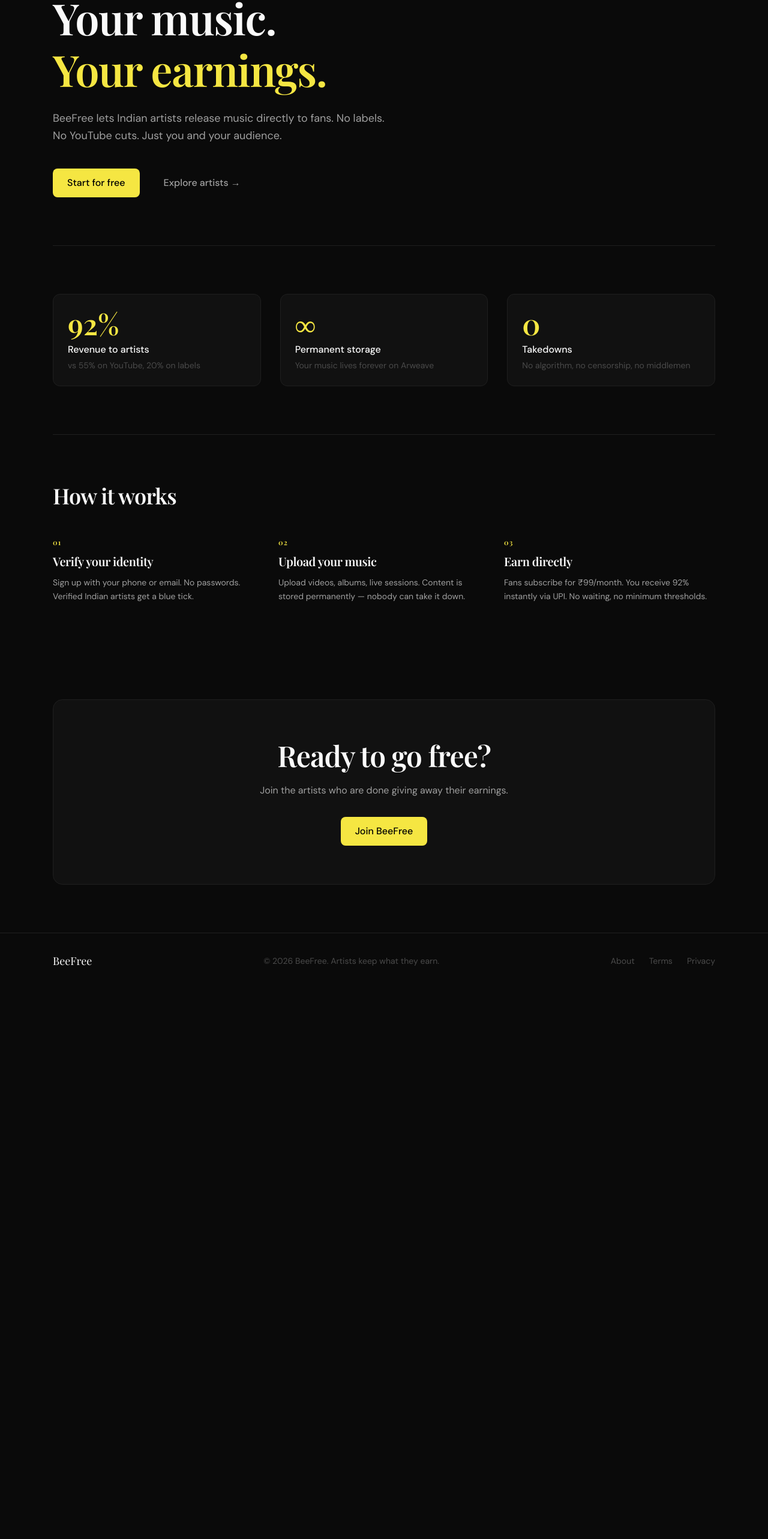
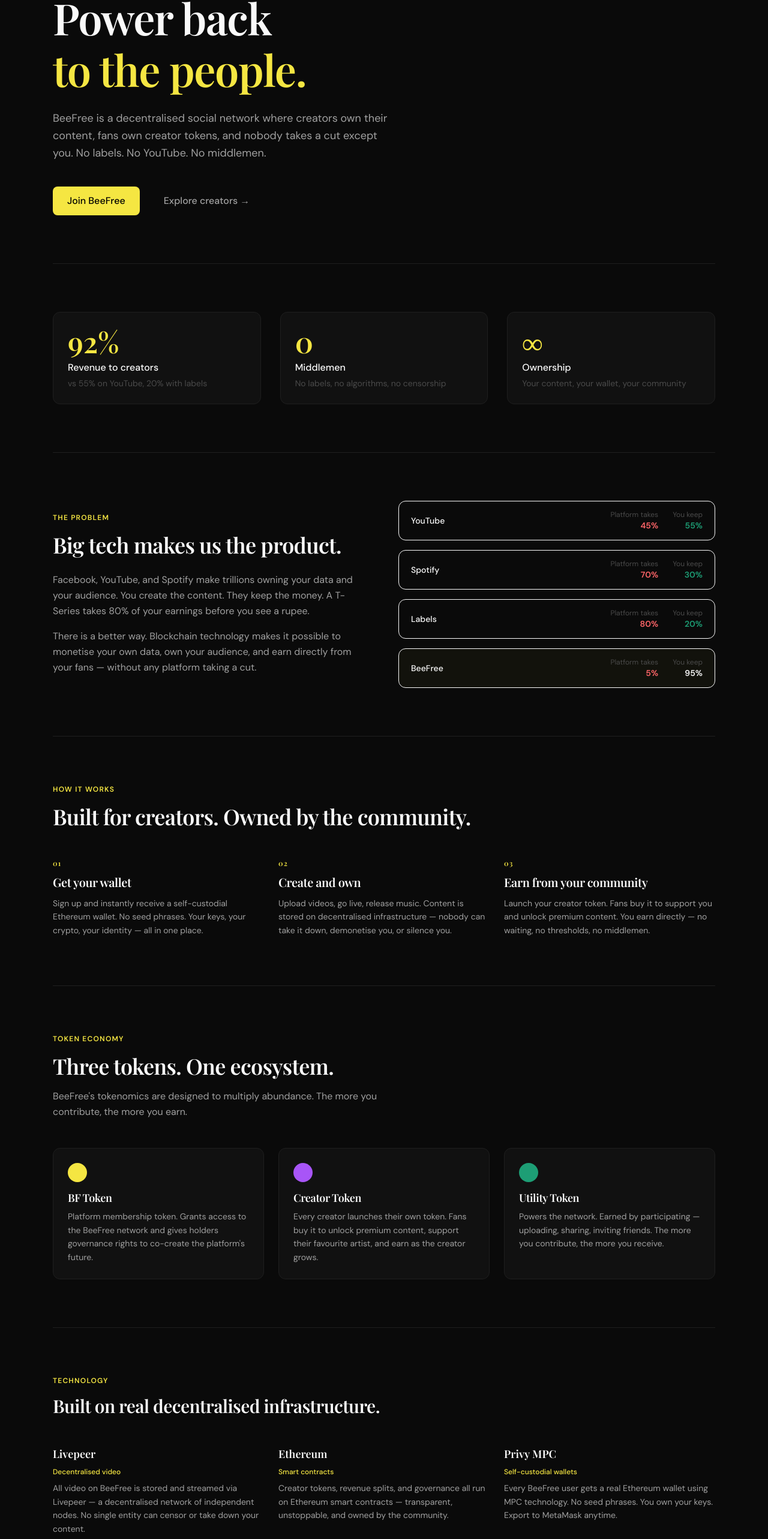
Before and after one commit to Befree-ai/beefree-livepeer, a Next.js app in the folder web/: page / in a window 1280 px wide. Shown: the part 224-2790 px from the top of the page at 60% size. Before the commit the page ends 1872 px from the top, so only its background shows below. Built offline with nearby package versions, Linux system fonts and the light colour scheme; no server answers; a web font is replaced by a local one.

Commit message:
feat: redesigned landing page — decentralised social network vision, token economy, revenue comparison

```diff
--- a/web/app/page.tsx
+++ b/web/app/page.tsx
@@ -5,81 +5,83 @@
 import Footer from "@/components/layout/Footer";
 import Button from "@/components/ui/Button";
 import Badge from "@/components/ui/Badge";
-// import { useEffect } from "react";
-// import { useRouter } from "next/navigation";
 
-const features = [
+const stats = [
   {
     stat: "92%",
-    label: "Revenue to artists",
-    desc: "vs 55% on YouTube, 20% on labels",
+    label: "Revenue to creators",
+    desc: "vs 55% on YouTube, 20% with labels",
+  },
+  {
+    stat: "0",
+    label: "Middlemen",
+    desc: "No labels, no algorithms, no censorship",
   },
   {
     stat: "∞",
-    label: "Permanent storage",
-    desc: "Your music lives forever on Arweave",
+    label: "Ownership",
+    desc: "Your content, your wallet, your community",
+  },
+];
+
+const tokenomics = [
+  {
+    token: "BF Token",
+    desc: "Platform membership token. Grants access to the BeeFree network and gives holders governance rights to co-create the platform's future.",
+    color: "#f5e642",
   },
   {
-    stat: "0",
-    label: "Takedowns",
-    desc: "No algorithm, no censorship, no middlemen",
+    token: "Creator Token",
+    desc: "Every creator launches their own token. Fans buy it to unlock premium content, support their favourite artist, and earn as the creator grows.",
+    color: "#a855f7",
+  },
+  {
+    token: "Utility Token",
+    desc: "Powers the network. Earned by participating — uploading, sharing, inviting friends. The more you contribute, the more you receive.",
+    color: "#1D9E75",
   },
 ];
 
 export default function LandingPage() {
-  const { authenticated, login, user, isLoading } = useAuth();
-
-  // const router = useRouter()
-
-  // // Redirect logged in users to appropriate page
-  // useEffect(() => {
-  //   if (!isLoading && authenticated && user) {
-  //     if (user.role === "creator") {
-  //       router.push("/dashboard");
-  //     } else {
-  //       router.push("/feed");
-  //     }
-  //   }
-  // }, [authenticated, user, isLoading, router]);
+  const { authenticated, login } = useAuth();
 
   return (
     <div className="min-h-screen flex flex-col">
       <Navbar />
 
       <main className="flex-1 pt-16">
+
         {/* Hero */}
         <section className="max-w-6xl mx-auto px-6 pt-24 pb-20">
           <div className="max-w-3xl">
             <Badge variant="live" className="mb-6">
-              India-first creator platform
+              Decentralised social network · India
             </Badge>
 
             <h1 className="font-display text-5xl md:text-7xl font-semibold text-text-primary mb-6 leading-tight">
-              Your music.
+              Power back
               <br />
-              <span className="text-accent">Your earnings.</span>
+              <span className="text-accent">to the people.</span>
             </h1>
 
             <p className="text-lg text-text-secondary mb-10 max-w-xl leading-relaxed">
-              BeeFree lets Indian artists release music directly to fans. No
-              labels. No YouTube cuts. Just you and your audience.
+              BeeFree is a decentralised social network where creators own their
+              content, fans own creator tokens, and nobody takes a cut except
+              you. No labels. No YouTube. No middlemen.
             </p>
 
             <div className="flex items-center gap-4 flex-wrap">
               {authenticated ? (
-                <Button
-                  size="lg"
-                  onClick={() => (window.location.href = "/feed")}
-                >
+                <Button size="lg" onClick={() => window.location.href = "/feed"}>
                   Go to feed →
                 </Button>
               ) : (
                 <>
                   <Button size="lg" onClick={login}>
-                    Start for free
+                    Join BeeFree
                   </Button>
                   <Button size="lg" variant="ghost" onClick={login}>
-                    Explore artists →
+                    Explore creators →
                   </Button>
                 </>
               )}
@@ -95,7 +97,7 @@
         {/* Stats */}
         <section className="max-w-6xl mx-auto px-6 py-20">
           <div className="grid grid-cols-1 md:grid-cols-3 gap-8">
-            {features.map((f) => (
+            {stats.map((f) => (
               <div
                 key={f.stat}
                 className="p-6 rounded-xl border border-border bg-bg-surface hover:border-border-hover transition-colors"
@@ -117,28 +119,87 @@
           <div className="h-px bg-border" />
         </div>
 
+        {/* The problem */}
+        <section className="max-w-6xl mx-auto px-6 py-20">
+          <div className="grid grid-cols-1 md:grid-cols-2 gap-12 items-center">
+            <div>
+              <p className="text-xs font-semibold text-accent tracking-widest mb-4 uppercase">The problem</p>
+              <h2 className="font-display text-3xl md:text-4xl font-semibold text-text-primary mb-6 leading-tight">
+                Big tech makes us the product.
+              </h2>
+              <p className="text-text-secondary leading-relaxed mb-4">
+                Facebook, YouTube, and Spotify make trillions owning your data
+                and your audience. You create the content. They keep the money.
+                A T-Series takes 80% of your earnings before you see a rupee.
+              </p>
+              <p className="text-text-secondary leading-relaxed">
+                There is a better way. Blockchain technology makes it possible
+                to monetise your own data, own your audience, and earn directly
+                from your fans — without any platform taking a cut.
+              </p>
+            </div>
+            <div className="flex flex-col gap-4">
+              {[
+                { platform: "YouTube", cut: "45%", yours: "55%" },
+                { platform: "Spotify", cut: "70%", yours: "30%" },
+                { platform: "Labels", cut: "80%", yours: "20%" },
+                { platform: "BeeFree", cut: "5%", yours: "95%", highlight: true },
+              ].map((item) => (
+                <div
+                  key={item.platform}
+                  className="flex items-center justify-between px-5 py-3.5 rounded-xl border transition-all"
+                  style={{
+                    borderColor: item.highlight ? "var(--color-accent)" : "var(--color-border)",
+                    background: item.highlight ? "#f5e64208" : "var(--color-bg-surface)",
+                  }}
+                >
+                  <p className="font-medium text-sm" style={{ color: item.highlight ? "var(--color-accent)" : "var(--color-text-primary)" }}>
+                    {item.platform}
+                  </p>
+                  <div className="flex items-center gap-6">
+                    <div className="text-right">
+                      <p className="text-xs text-text-muted">Platform takes</p>
+                      <p className="text-sm font-semibold text-red-400">{item.cut}</p>
+                    </div>
+                    <div className="text-right">
+                      <p className="text-xs text-text-muted">You keep</p>
+                      <p className="text-sm font-semibold" style={{ color: item.highlight ? "var(--color-accent)" : "#1D9E75" }}>{item.yours}</p>
+                    </div>
+                  </div>
+                </div>
+              ))}
+            </div>
+          </div>
+        </section>
+
+        {/* Divider */}
+        <div className="max-w-6xl mx-auto px-6">
+          <div className="h-px bg-border" />
+        </div>
+
         {/* How it works */}
         <section className="max-w-6xl mx-auto px-6 py-20">
+          <p className="text-xs font-semibold text-accent tracking-widest mb-4 uppercase">How it works</p>
           <h2 className="font-display text-3xl md:text-4xl font-semibold text-text-primary mb-12">
-            How it works
+            Built for creators. Owned by the community.
           </h2>
 
           <div className="grid grid-cols-1 md:grid-cols-3 gap-6">
             {[
               {
                 step: "01",
-                title: "Verify your identity",
-                desc: "Sign up with your phone or email. No passwords. Verified Indian artists get a blue tick.",
+                title: "Get your wallet",
+                desc: "Sign up and instantly receive a self-custodial Ethereum wallet. No seed phrases. Your keys, your crypto, your identity — all in one place.",
               },
               {
                 step: "02",
-                title: "Upload your music",
-                desc: "Upload videos, albums, live sessions. Content is stored permanently — nobody can take it down.",
+                title: "Create and own",
+                desc: "Upload videos, go live, release music. Content is stored on decentralised infrastructure — nobody can take it down, demonetise you, or silence you.",
               },
               {
                 step: "03",
-                title: "Earn directly",
-                desc: "Fans subscribe for ₹99/month. You receive 92% instantly via UPI. No waiting, no minimum thresholds.",
+                title: "Earn from your community",
+                desc: "Launch your creator token. Fans buy it to support you and unlock premium content. You earn directly — no waiting, no thresholds, no middlemen.",
               },
             ].map((item) => (
               <div key={item.step} className="flex flex-col gap-3">
@@ -156,20 +217,101 @@
           </div>
         </section>
 
+        {/* Divider */}
+        <div className="max-w-6xl mx-auto px-6">
+          <div className="h-px bg-border" />
+        </div>
+
+        {/* Token system */}
+        <section className="max-w-6xl mx-auto px-6 py-20">
+          <p className="text-xs font-semibold text-accent tracking-widest mb-4 uppercase">Token economy</p>
+          <h2 className="font-display text-3xl md:text-4xl font-semibold text-text-primary mb-4">
+            Three tokens. One ecosystem.
+          </h2>
+          <p className="text-text-secondary mb-12 max-w-xl">
+            BeeFree's tokenomics are designed to multiply abundance. The more
+            you contribute, the more you earn.
+          </p>
+
+          <div className="grid grid-cols-1 md:grid-cols-3 gap-6">
+            {tokenomics.map((t) => (
+              <div
+                key={t.token}
+                className="p-6 rounded-xl border border-border bg-bg-surface hover:border-border-hover transition-all"
+              >
+                <div className="w-8 h-8 rounded-full mb-4" style={{ background: t.color }} />
+                <h3 className="font-display text-lg font-semibold text-text-primary mb-2">
+                  {t.token}
+                </h3>
+                <p className="text-sm text-text-secondary leading-relaxed">{t.desc}</p>
+              </div>
+            ))}
+          </div>
+        </section>
+
+        {/* Divider */}
+        <div className="max-w-6xl mx-auto px-6">
+          <div className="h-px bg-border" />
+        </div>
+
+        {/* Tech stack */}
+        <section className="max-w-6xl mx-auto px-6 py-20">
+          <p className="text-xs font-semibold text-accent tracking-widest mb-4 uppercase">Technology</p>
+          <h2 className="font-display text-3xl font-semibold text-text-primary mb-12">
+            Built on real decentralised infrastructure.
+          </h2>
+
+          <div className="grid grid-cols-1 md:grid-cols-3 gap-6">
+            {[
+              {
+                name: "Livepeer",
+                role: "Decentralised video",
+                desc: "All video on BeeFree is stored and streamed via Livepeer — a decentralised network of independent nodes. No single entity can censor or take down your content.",
+              },
+              {
+                name: "Ethereum",
+                role: "Smart contracts",
+                desc: "Creator tokens, revenue splits, and governance all run on Ethereum smart contracts — transparent, unstoppable, and owned by the community.",
+              },
+              {
+                name: "Privy MPC",
+                role: "Self-custodial wallets",
+                desc: "Every BeeFree user gets a real Ethereum wallet using MPC technology. No seed phrases. You own your keys. Export to MetaMask anytime.",
+              },
+            ].map((item) => (
+              <div key={item.name} className="flex flex-col gap-2">
+                <p className="font-display text-lg font-semibold text-text-primary">{item.name}</p>
+                <p className="text-xs text-accent font-medium">{item.role}</p>
+                <p className="text-sm text-text-secondary leading-relaxed">{item.desc}</p>
+              </div>
+            ))}
+          </div>
+        </section>
+
         {/* CTA */}
         <section className="max-w-6xl mx-auto px-6 py-20">
           <div className="rounded-2xl border border-border bg-bg-surface p-10 md:p-16 text-center">
+            <Badge variant="live" className="mb-6">
+              Now live · India
+            </Badge>
             <h2 className="font-display text-3xl md:text-5xl font-semibold text-text-primary mb-4">
-              Ready to go free?
+              Be free.
             </h2>
             <p className="text-text-secondary mb-8 max-w-md mx-auto">
-              Join the artists who are done giving away their earnings.
+              Join the creators and fans building a new decentralised social
+              network where the community co-owns and earns from the network.
             </p>
-            <Button size="lg" onClick={login}>
-              Join BeeFree
-            </Button>
+            <div className="flex items-center justify-center gap-4 flex-wrap">
+              <Button size="lg" onClick={login}>
+                Join BeeFree
+              </Button>
+              <Button size="lg" variant="ghost" onClick={() => window.location.href = "/explore"}>
+                Explore creators →
+              </Button>
+            </div>
           </div>
         </section>
+
       </main>
 
       <Footer />
```
